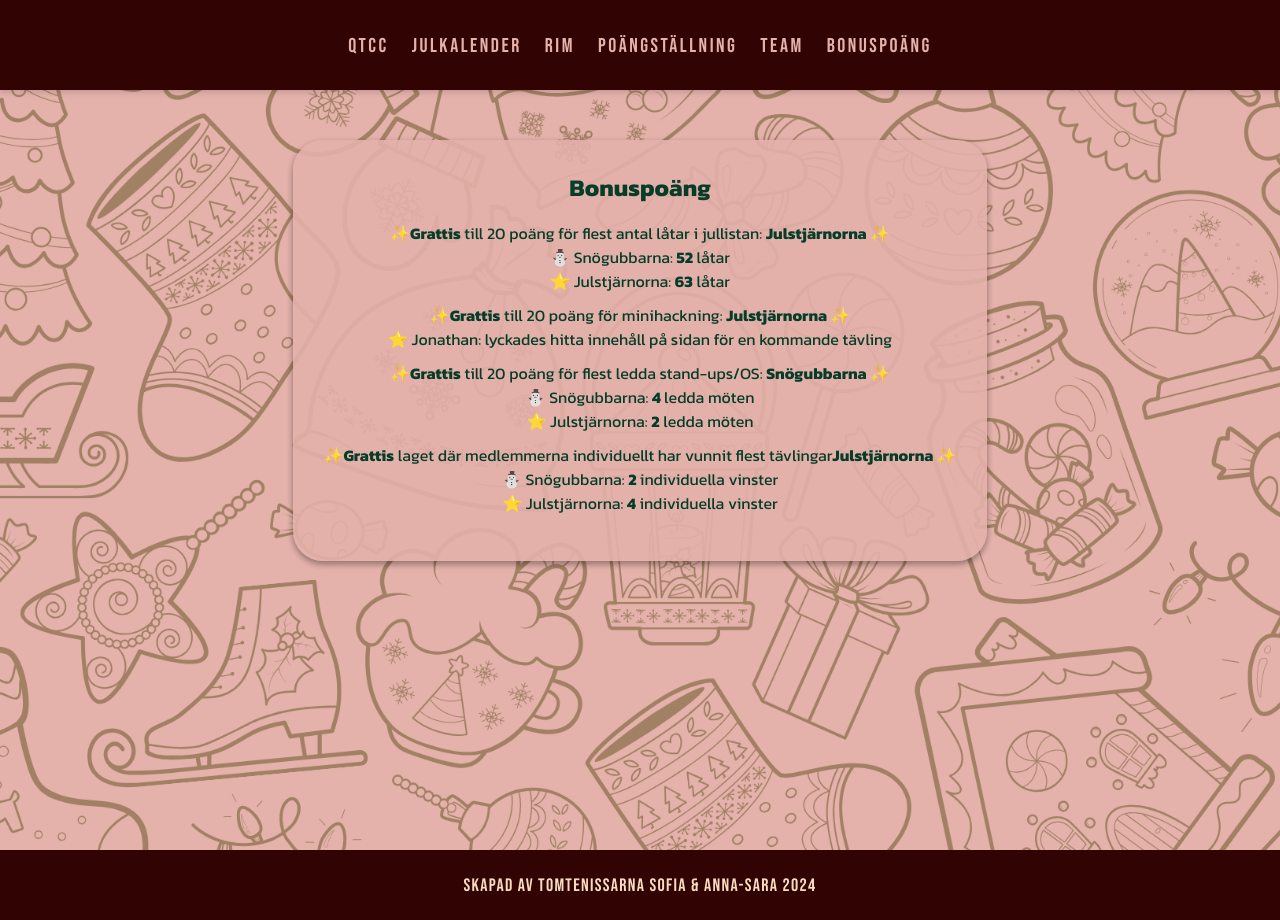
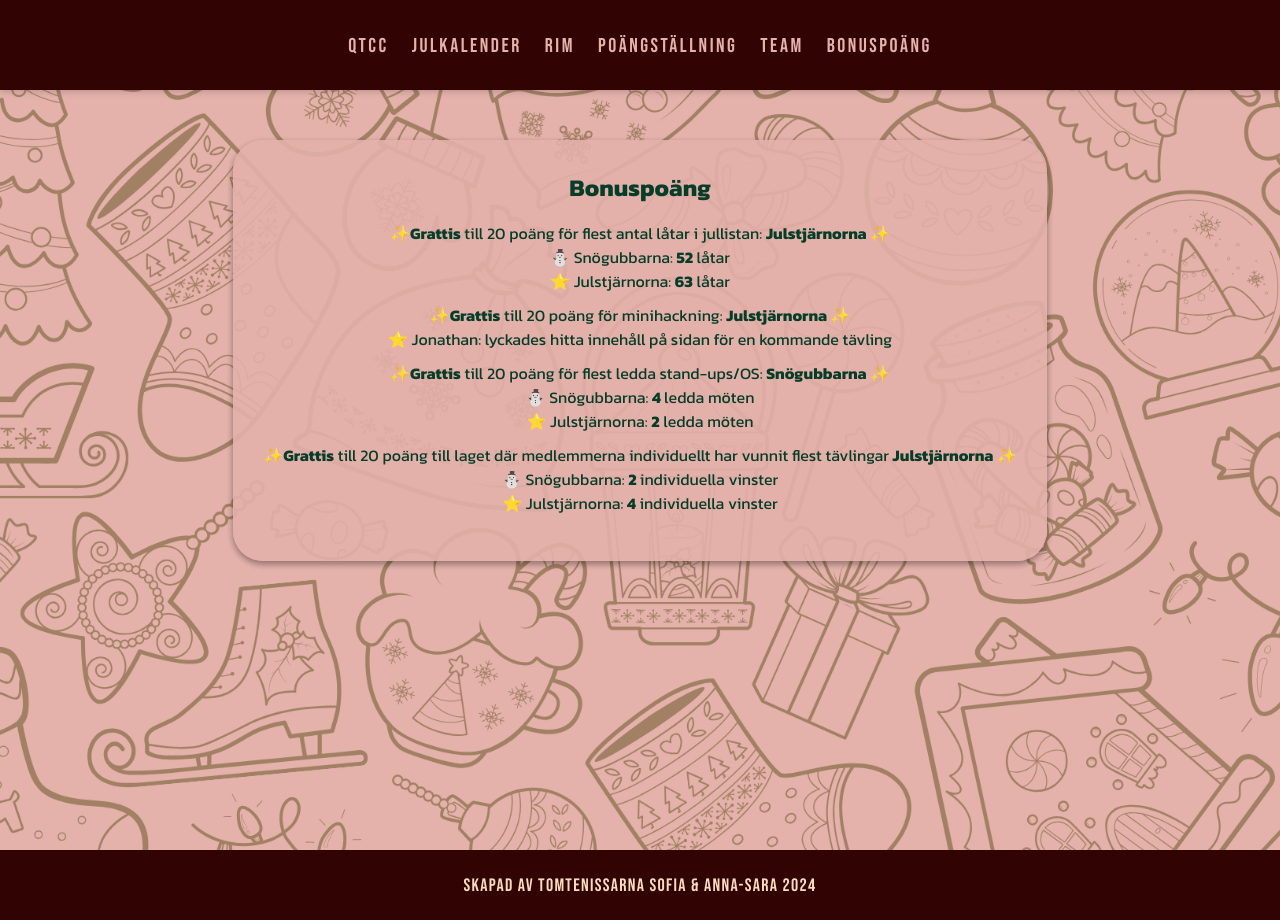
Before and after one commit to efstasia/christmas-calendar, a React (Create React App) app: page /bonus-points in a window 1280 px wide. Built offline with nearby package versions, Linux system fonts and the light colour scheme; a web font is replaced by a local one.

Commit message:
added bonus points

```diff
--- a/src/pages/BonusPoints.jsx
+++ b/src/pages/BonusPoints.jsx
@@ -23,7 +23,7 @@ export const BonusPoints = () => {
             <li>⭐️ Julstjärnorna: <strong>2</strong> ledda möten</li>
           </ul>
         </li>
-        <li className="bonus-points__list-parent">✨<strong>Grattis</strong> laget där medlemmerna individuellt har vunnit flest tävlingar<strong>Julstjärnorna </strong>✨
+        <li className="bonus-points__list-parent">✨<strong>Grattis</strong> till 20 poäng till laget där medlemmerna individuellt har vunnit flest tävlingar <strong>Julstjärnorna </strong>✨
           <ul>
             <li>⛄️ Snögubbarna: <strong>2 </strong>individuella vinster</li>
             <li>⭐️ Julstjärnorna: <strong>4</strong> individuella vinster</li>
```
